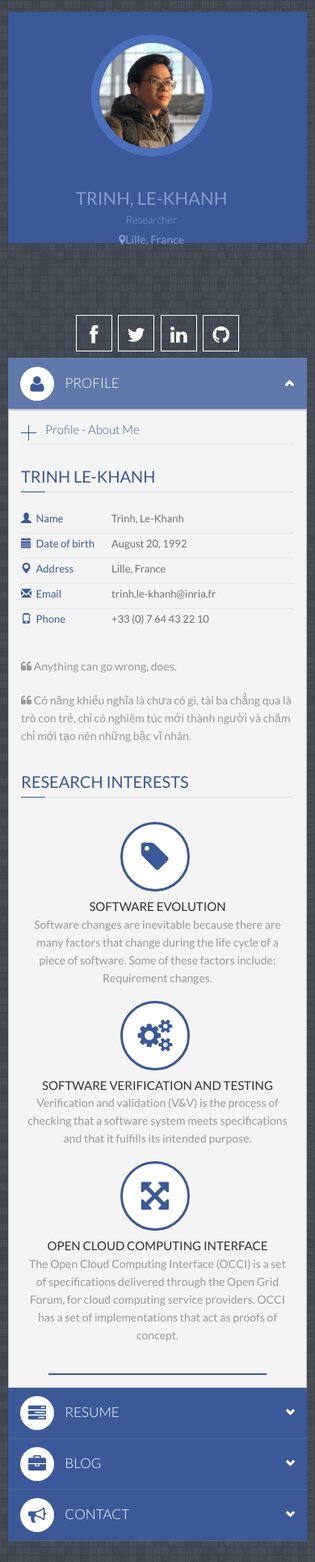
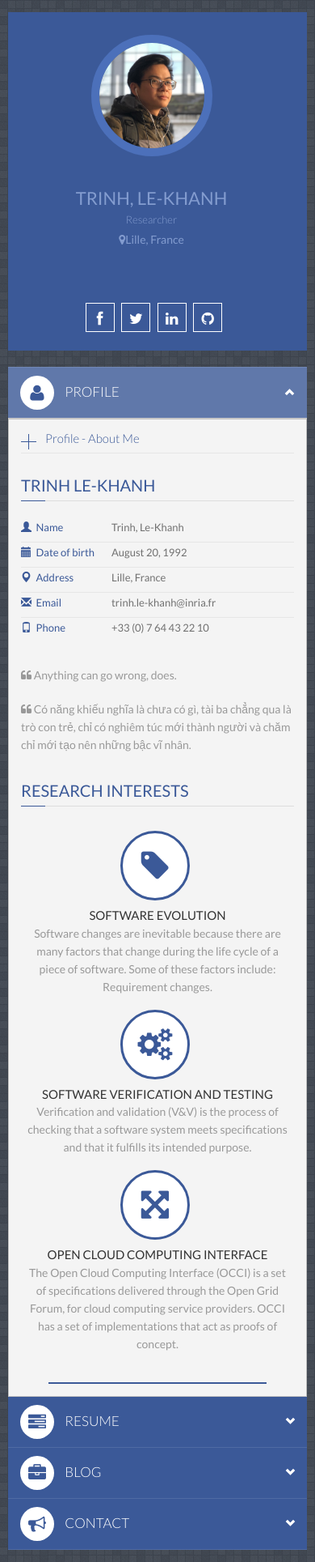
Before and after one commit to TrinhLK/trinhlk.github.io, a Jekyll site: the page built from index.html, in a window 390 px wide. Shown: the whole page at 81% size. Built offline with Jekyll 4.4.1, drawn with Linux system fonts in a browser that asks for light colours.

Commit message:
fix: remove Tawk.to chat widget, contain social icons inside profile card on mobile

```diff
--- a/assets/css/main.css
+++ b/assets/css/main.css
@@ -1155,15 +1155,27 @@ ul.about {
 
 @media only screen  and (max-width: 766px) {
     .widget-profil{
-        height: 285px !important;
+        height: auto !important;
         margin-bottom: 20px;
         float: none;
-    }
-    #profile_social {
-        display: none;
+        overflow: hidden;
     }
     #profile_desc {
         display:none;
+    }
+
+    .widget-profil .social-container {
+        text-align: center;
+        padding-top: 15px;
+        padding-bottom: 15px;
+    }
+    .widget-profil .social-box,
+    .widget-profil .social-box a {
+        width: 36px !important;
+        height: 36px !important;
+        line-height: 36px !important;
+        font-size: 18px !important;
+        margin: 0 3px !important;
     }
 
     .widget-profil h1 {
--- a/index.html
+++ b/index.html
@@ -79,7 +79,7 @@ layout: default
 
 
         <!-- Name -->
-        <div class='social-container'>
+        <div class='social-container' id='profile_social'>
           <div class='social-box'>
              <a href="https://www.facebook.com/trinh.lekhanh1/"><i class="fa fa-facebook"></i></a>
           </div>
```
Also changed, not shown: _layouts/default.html (+0 -13 lines).
